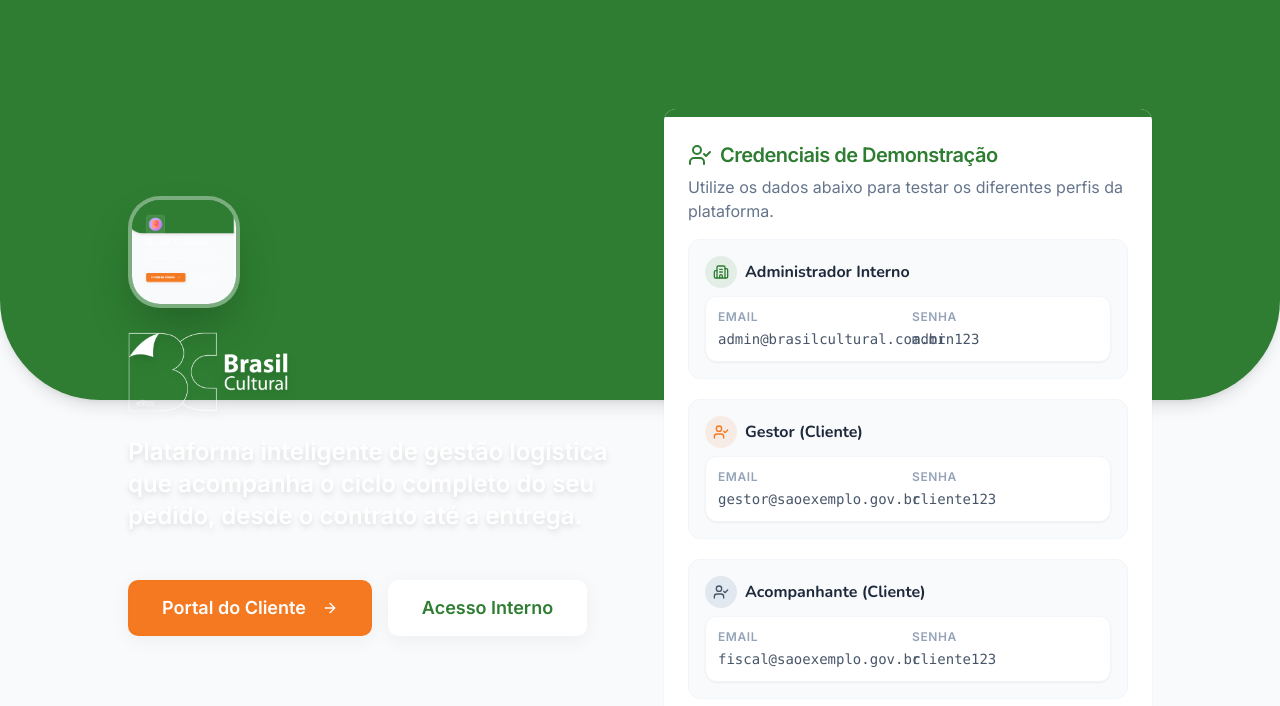
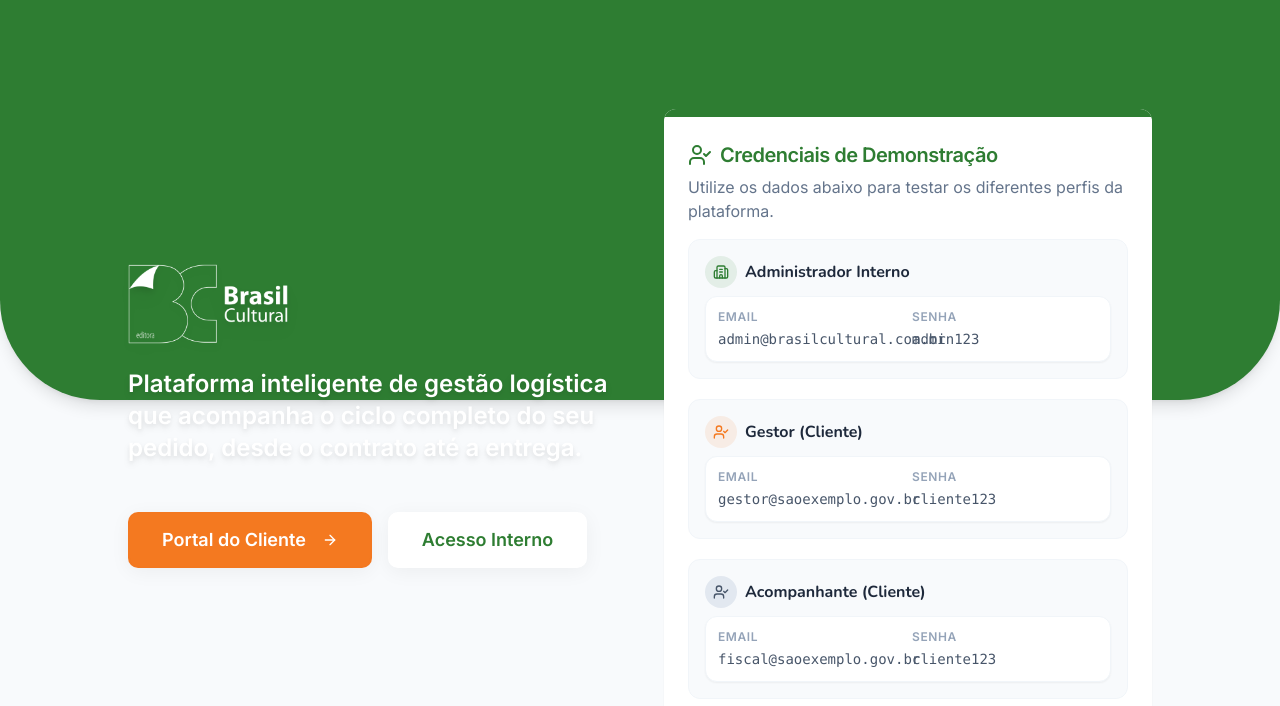
Before and after one commit to fernandogabos/brasil-cultural-painel-log-stico-jqymyj9oj, a React (Vite) app: page / in a window 1280 px wide. Shown: the top 706 px of the page. Built offline with nearby package versions, Linux system fonts and the light colour scheme.

Commit message:
Refactor: Remove layout element from Landing Page

```diff
--- a/src/pages/LandingPage.tsx
+++ b/src/pages/LandingPage.tsx
@@ -3,7 +3,6 @@ import { Button } from '@/components/ui/button'
 import { Card, CardContent, CardDescription, CardHeader, CardTitle } from '@/components/ui/card'
 import { UserCheck, ArrowRight, Building2 } from 'lucide-react'
 import bcLogoBranco from '@/assets/bc-logo-branco-b40b3.png'
-import bcIcon from '@/assets/8e6af6dc-57b9-4132-b991-9f491121534e-91150.png'
 
 export default function LandingPage() {
   return (
@@ -12,16 +11,6 @@ export default function LandingPage() {
 
       <div className="z-10 w-full max-w-5xl grid lg:grid-cols-2 gap-12 items-center mt-8">
         <div className="text-white space-y-6 text-center lg:text-left animate-fade-in-up">
-          <div className="flex justify-center lg:justify-start">
-            <div className="w-24 h-24 sm:w-28 sm:h-28 rounded-[2rem] overflow-hidden shadow-2xl border-4 border-white/30 bg-white/10 backdrop-blur-sm">
-              <img
-                src={bcIcon}
-                alt="Brasil Cultural Icon"
-                className="w-full h-full object-cover object-top"
-              />
-            </div>
-          </div>
-
           <img
             src={bcLogoBranco}
             alt="Brasil Cultural"
```
Also changed, not shown: .skip.config.json, src/main.tsx (line endings or trailing spaces), vite-plugin-react-uid.js (line endings or trailing spaces).
